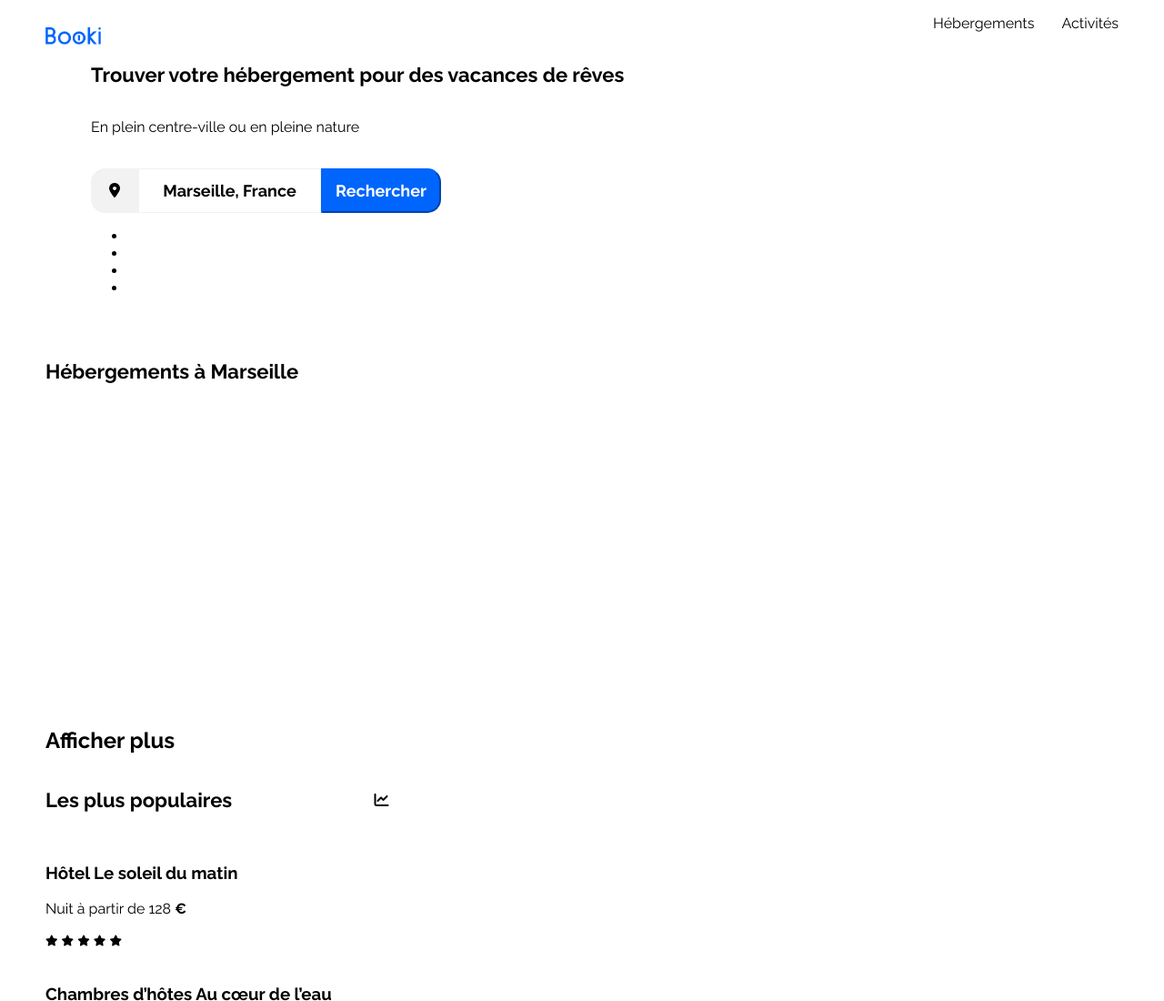
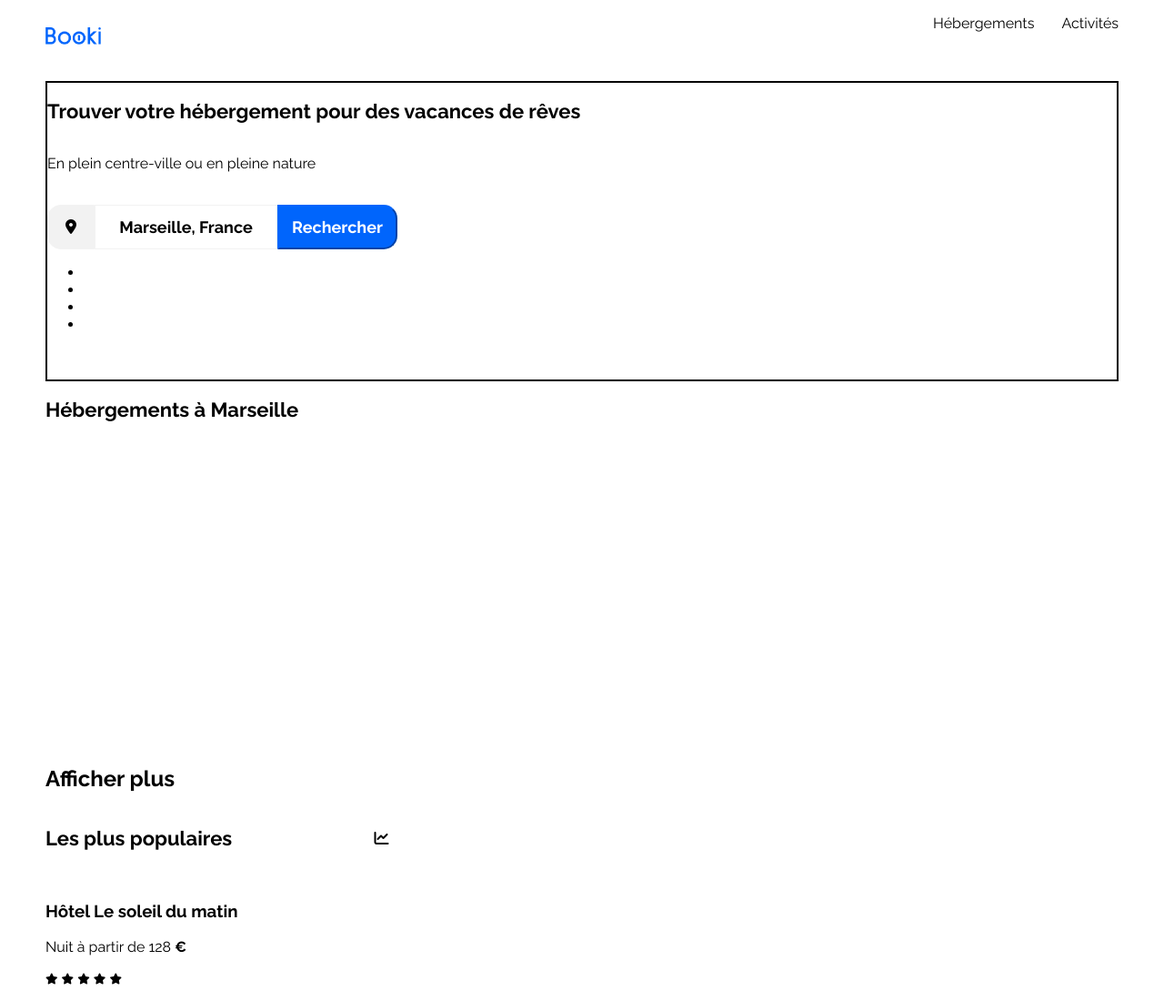
Before and after one commit to MrsBux/Projet-2, a plain HTML site: page index.html in a window 1280 px wide. Shown: the top 1100 px of the page at 91% size. Drawn offline with Linux system fonts and the light colour scheme; a web font is replaced by a local one.

Commit message:
CSS header corrigé

```diff
--- a/css/style.css
+++ b/css/style.css
@@ -24,6 +24,11 @@ body {
     box-sizing: border-box;
 }
 
+h1 {
+    font-size: 22px;
+    padding-top: 0px;
+}
+
 /********** Header **********/
 
 header {
@@ -36,6 +41,7 @@ header {
     width: 61.09px;
     height: 19px;
     padding-top: 30px;
+    padding-bottom: 30px;
 }
 
 .menu {
@@ -62,11 +68,11 @@ header {
 /******** Section 1 du main **********/
 
 .section1_trouver {
-
-    margin-left: 50px;
+    margin-top: 10px;
     display: flex;
     flex-direction : column;
     justify-content: flex-start;
+    border: solid black 2px ;
 }
 
 /*********** formulaire de recherche************/
@@ -78,12 +84,12 @@ header {
     padding-top: 20px;
 }
 
-.icon_location{
-    background-color: #F2F2F2;
-    width: 50px;
+.icon_location {
     display: flex;
     justify-content: center;
     align-items: center;
+    background-color: #F2F2F2;
+    width: 50px;
     border: 1px solid #F2F2F2;
     border-radius: 15px 0px 0px 15px;
 }
@@ -120,16 +126,6 @@ display: none;
 }
 
 
-
-.section-title {
-    margin: 0px ;
-    font-size: 22px;
-}
-
-h1 {
-    font-size: 22px;
-
-}
 
 .card {
     background-color: white;
```
